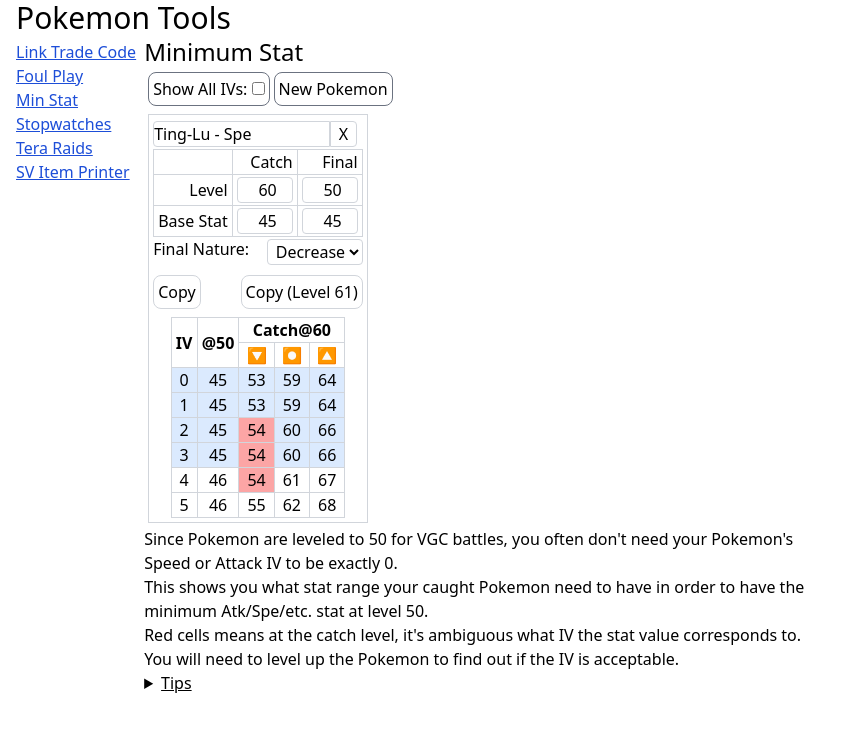
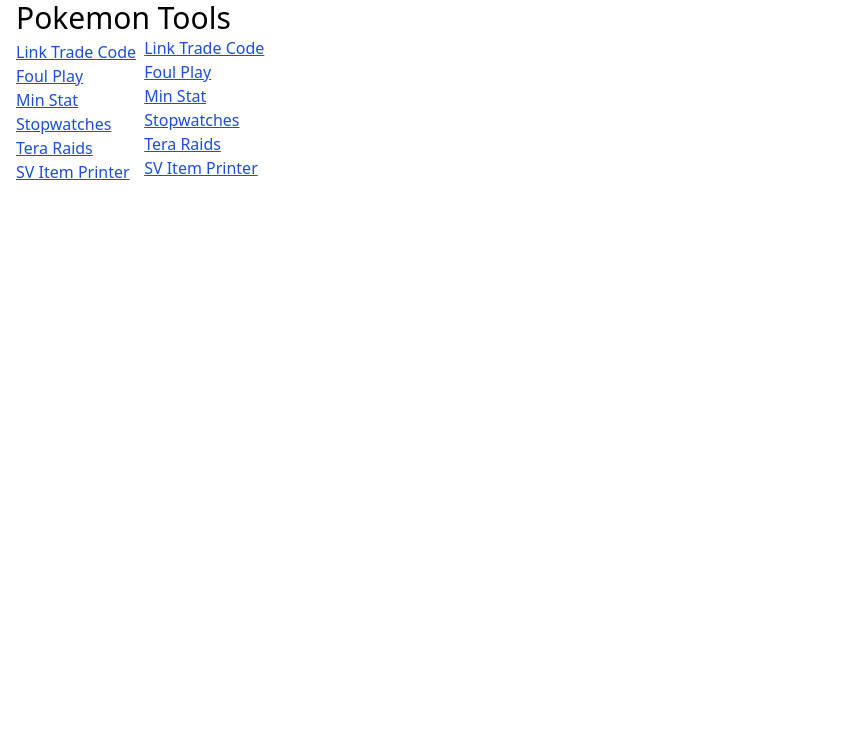
Before and after one commit to nick-ng/pokemon-tools, a React (Vite) app: page / in a window 1280 px wide. Shown: the top 730 px of the page, without its empty margins (0-851 px from the left). Built offline with nearby package versions, Linux system fonts and the light colour scheme.

Commit message:
feat: make home its own page instead of reusing min-stat tool

```diff
--- a/src/App.tsx
+++ b/src/App.tsx
@@ -1,6 +1,7 @@
 import { createBrowserRouter, RouterProvider } from "react-router-dom";
 
 import Root from "./root";
+import Home from "./components/home";
 import LinkTradeCode from "./components/link-trade-code";
 import FoulPlay from "./components/foul-play";
 import MinStat from "./components/min-stat";
@@ -13,7 +14,7 @@
 		path: "/",
 		element: <Root />,
 		children: [
-			{ path: "/", element: <MinStat /> },
+			{ path: "/", element: <Home /> },
 			{ path: "/link-trade-code", element: <LinkTradeCode /> },
 			{ path: "/foul-play", element: <FoulPlay /> },
 			{ path: "/min-stat", element: <MinStat /> },
--- /dev/null
+++ b/src/components/home/index.tsx
@@ -0,0 +1,9 @@
+import Nav from "../nav";
+
+export default function Home() {
+	return (
+		<div>
+			<Nav />
+		</div>
+	);
+}
```
